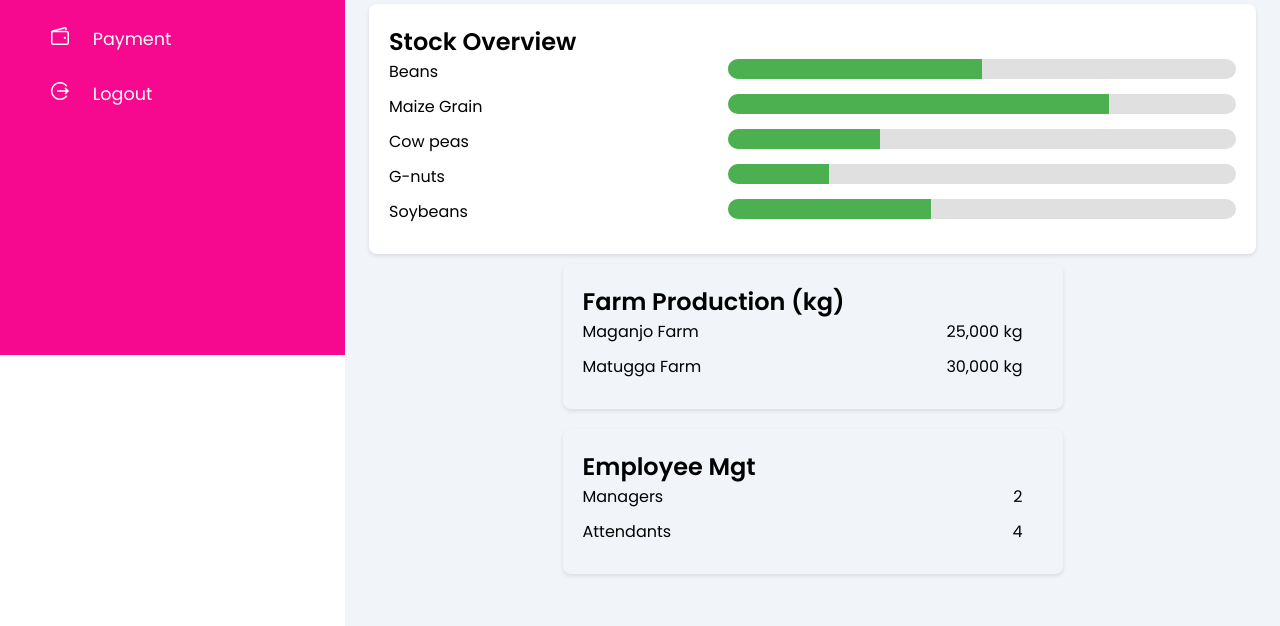
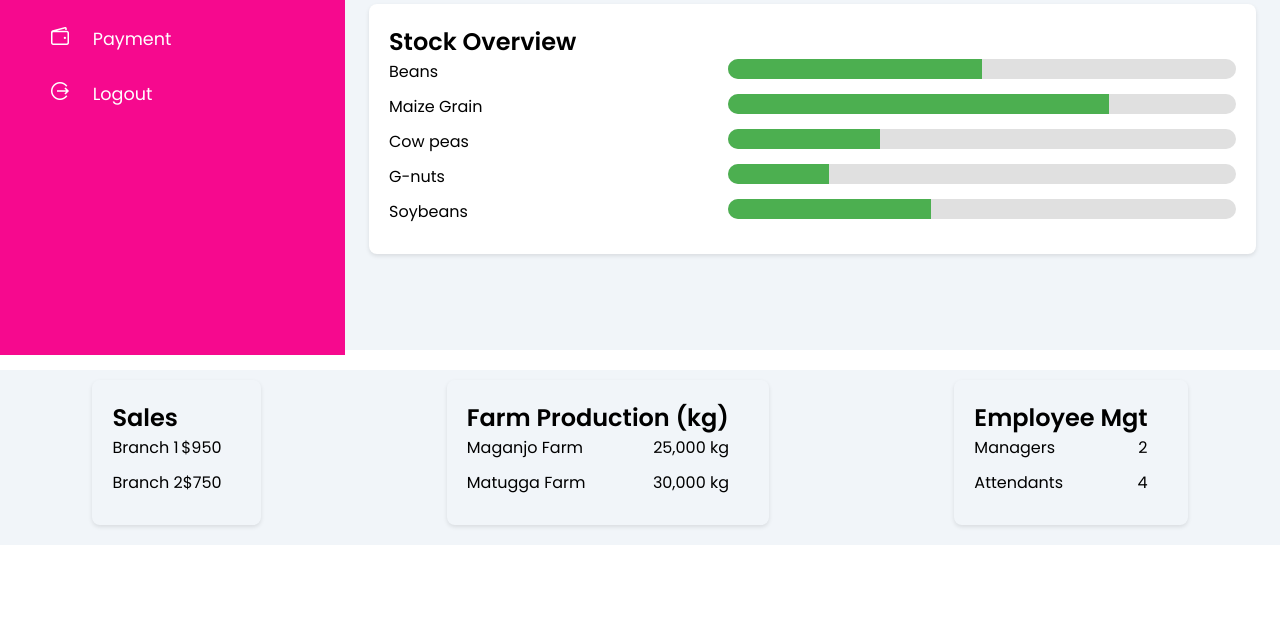
Before and after one commit to Ninah-Nalos/Main_karibu-groceries, a plain HTML site: page dashboard.html in a window 1280 px wide. Shown: the part 445-1071 px from the top of the page. After the commit the page ends 990 px from the top, so only its background shows below. Drawn offline with nearby package versions, Linux system fonts and the light colour scheme.

Commit message:
all changes

```diff
--- a/dash.css
+++ b/dash.css
@@ -227,8 +227,18 @@ main{
     padding: 20px;
 
 }
+#container {
+    display: flex;
+    flex-wrap: wrap;
+    justify-content: space-between;
+    margin-top: 20px;
+    background: #f1f5f9;
+    box-sizing: content-box;
+    gap: 0.5px;
+}
 
 .card2 {
+    display: flex;
     max-width: 500px;
     margin: 0 auto;
     padding: 20px;
@@ -257,8 +267,19 @@ main{
     height: 100%;
 }
 
+.card1 {
+    display: flex;
+    max-width: 500px;
+    margin: 0 auto;
+    padding: 20px;
+    margin-top: 10px;
+    border-radius: 8px;
+    box-shadow: 0 2px 4px rgba(0, 0, 0, 0.1);
+    box-sizing: border-box;
+}
 
 .card3 {
+    display: flex;
     max-width: 500px;
     margin: 0 auto;
     padding: 20px;
@@ -269,13 +290,16 @@ main{
 }
 
 .card2,
- .card3 {
-    display: flexbox;
+.card3,
+.card1 {
+    display:flex;
     flex-direction: column;
     margin-bottom: 20px;
     max-width: 500px;
     margin-bottom: 20px;
     padding-right: 40px;
+
+
 }
 
 .employee-mgt h2 {
--- a/dashboard.html
+++ b/dashboard.html
@@ -177,6 +177,22 @@
 
         </div>
 
+    </div>
+
+
+       <div id="container">
+
+           <div class="card1">
+               <h2>Sales </h2>
+               <div class="info-item">
+                   <span>Branch 1</span>
+                   <span>$950</span>
+               </div>
+               <div class="info-item">
+                   <span>Branch 2</span>
+                   <span>$750</span>
+               </div>
+           </div>
 
            <div class="card2">
                <h2>Farm Production (kg) </h2>
@@ -214,5 +230,6 @@
 
 
 
+
 </body>
 </html>
```
Also changed, not shown: index.html (+1 -1 lines). Lines whose indentation alone changed are shown as unchanged.
